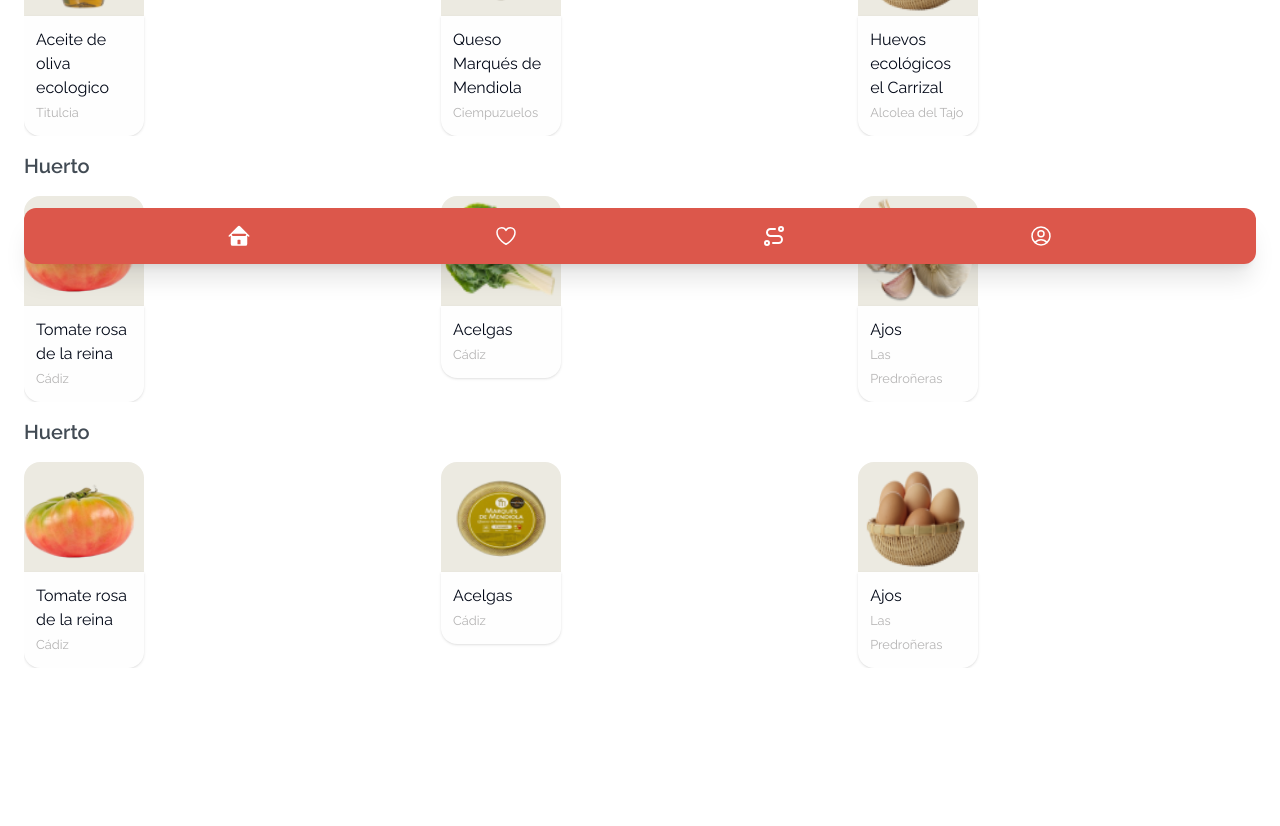
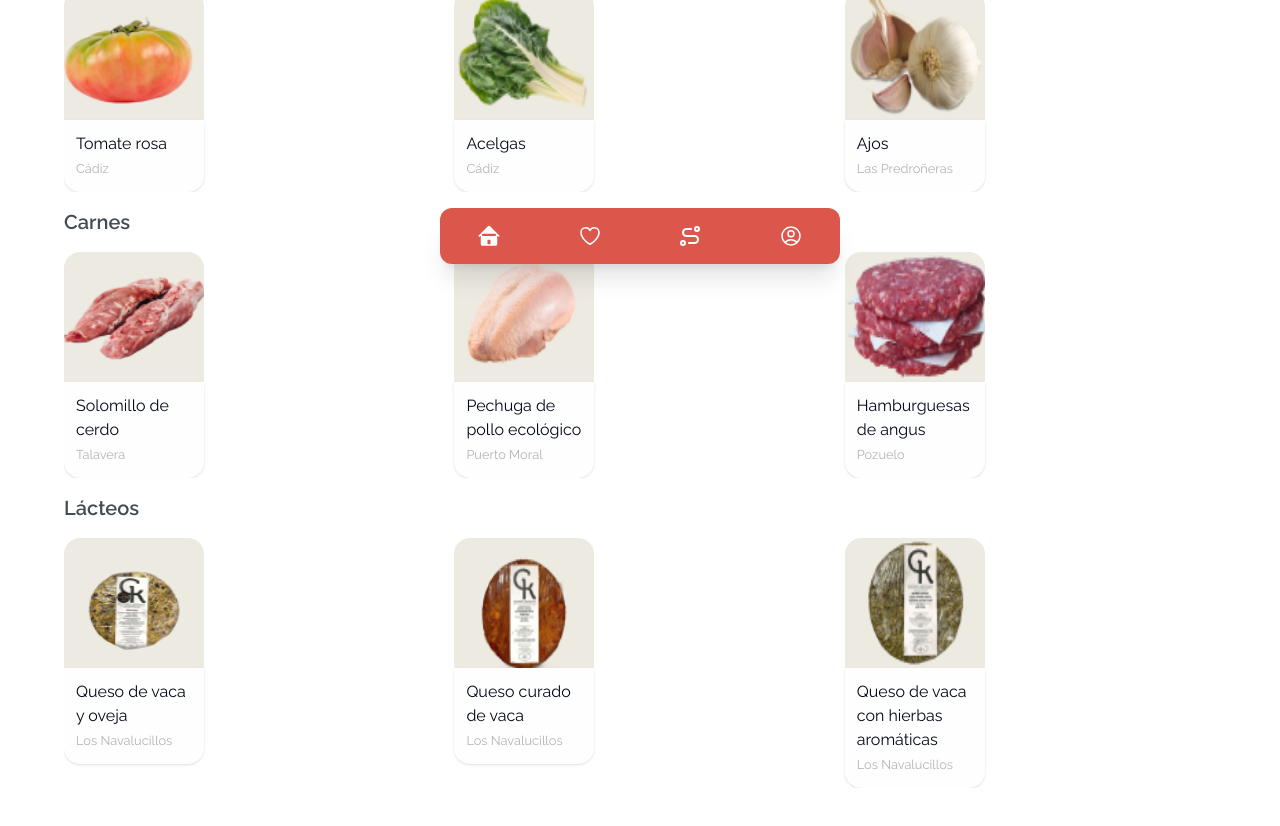
Before and after one commit to ecaleb97/hack4good, a Next.js app: page /menu in a window 1280 px wide. Shown: the part 520-1346 px from the top of the page. Before the commit the page ends 1228 px from the top, so only its background shows below. Built offline with nearby package versions, Linux system fonts and the light colour scheme.

Commit message:
Update product names and sizes

```diff
--- a/app/(routes)/create-route/page.tsx
+++ b/app/(routes)/create-route/page.tsx
@@ -4,10 +4,12 @@ import Image from "next/image"
 import map2 from "@/app/assets/images/map2.png"
 import { Search } from "@/components/search/search"
 import { MiniCard } from "@/components/card/mini-card"
+import MapComponent from "@/components/map/Map"
 
 export default function MyRoute () {
   return (
-    <div className={`my-6 ${raleway.className} font-semibold text-[#424B54]`}>
+    <div className={`my-6 ${raleway.className} font-semibold text-[#424B54]
+    max-w-[1200px] mx-auto`}>
       <h3
         className="text-center mb-6"
       >
@@ -15,14 +17,17 @@ export default function MyRoute () {
 
       </h3>
       <Search />
-      <Image
+      {/* <Image
         src={map2}
         alt="Map"
         width={500}
         height={250}
         priority
         className="my-6"
-      />
+      /> */}
+      <div className="my-6">
+        <MapComponent />
+      </div>
       <div className="flex justify-around mb-20">
         <MiniCard message="Rutas anteriores" />
         <MiniCard message="Rutas guardadas" />
--- a/app/menu/page.tsx
+++ b/app/menu/page.tsx
@@ -6,28 +6,34 @@ import { Footer } from "@/components/footer/footer";
 import { Huerto } from "@/components/huerto/huerto";
 import { Foryou } from "@/components/foryou/for-you";
 import { Milk } from "@/components/milk/milk";
+import MapComponent from "@/components/map/Map";
+import { Meat } from "@/components/meat/meat";
 
 export default function Home() {
   return (
-    <>
+    <div className="max-w-[1200px] mx-auto">
       <Header />
       <main className="p-6">
-        <div className="w-full">
+        <div className="w-full mb-6">
           <Search />
         </div>
-        <Image
+        {/* <Image
           src={map}
           alt="Map"
           width={500}
           height={250}
           priority
           className="my-6"
-        />
+        /> */}
+        {/* <div className="my-6">
+          <MapComponent />
+        </div> */}
         <Foryou />
         <Huerto />
+        <Meat />
         <Milk />
       </main>
       <Footer />
-    </>
+    </div>
   );
 }
--- a/components/card/card.tsx
+++ b/components/card/card.tsx
@@ -3,13 +3,13 @@ interface CardProps {
   description: string,
   icon: React.ReactNode
   message?: string
-  className?: string
+  className: string
 }
 
 export function Card ({ className, time, description, icon, message }: CardProps) {
   return (
     <div className={`${className} my-6
-      rounded-xl p-4`}
+      rounded-xl p-4 opacity-80`}
     >
       <span className="flex items-center gap-1
       font-light text-white">
@@ -18,7 +18,7 @@ export function Card ({ className, time, description, icon, message }: CardProps
       </span>
       <p
         className="text-center text-balance
-        text-lg p-4 text-[#fefefe]"
+        text-lg p-4 text-[#fefefe] z-50"
       >
         {description}
       </p>
--- a/components/footer/footer.tsx
+++ b/components/footer/footer.tsx
@@ -2,7 +2,7 @@ import { Navbar } from "@/components/nav/navbar"
 
 export function Footer () {
   return (
-    <footer className="fixed bottom-4 p-2 bg-[#DC574B]
+    <footer className="fixed max-w-[400px] mx-auto bottom-4 p-2 bg-[#DC574B]
     left-6 right-6 rounded-xl shadow-xl text-white">
       <Navbar />
     </footer>
--- a/components/huerto/huerto.tsx
+++ b/components/huerto/huerto.tsx
@@ -13,7 +13,7 @@ export function Huerto () {
           gap-[1.2rem] overflow-y-auto overscroll-x-contain
           snap-mandatory my-4 ${styles.slider}`}>
         <ProductCard
-          name="Tomate rosa de la reina"
+          name="Tomate rosa"
           image={tomato}
           origin="Cádiz"
         />
--- /dev/null
+++ b/components/map/Map.tsx
@@ -0,0 +1,133 @@
+"use client";
+
+import { APIProvider, Map, AdvancedMarker, useMapsLibrary, useMap } from "@vis.gl/react-google-maps";
+import { useState, useEffect } from "react";
+import { useStore } from "@nanostores/react";
+import { latlngPoints, setLatlngPoints, setRoute } from "@/state/mapState";
+
+const randomLatLng = [
+  {lat: 40.416775, lng: -3.703790},
+  {lat: 42.605556, lng: -5.570000}
+]
+
+async function getPlaceDetails(id: string) {
+  const Place = google.maps.places.Place;
+  // Use place ID to create a new Place instance.
+  const place = new Place({
+    id
+  });
+    // Call fetchFields, passing the desired data fields.
+  await place.fetchFields({ fields: ['displayName', 'formattedAddress', 'location', 'photos', 'types'] });
+
+  // Set marker state
+  return {
+    latlng: place.location?.toJSON() as google.maps.LatLngLiteral,
+    name: place.displayName as string,
+    address: place.formattedAddress as string,
+    id: id,
+    photos: place.photos ?? [],
+    types: place.types as string[]
+  }
+}
+async function searchNearbyPlacesFrom(query: string, location: google.maps.LatLngLiteral, map: google.maps.Map) {
+  const placesService = new google.maps.places.PlacesService(map);
+  const { AdvancedMarkerElement } = await google.maps.importLibrary("marker") as google.maps.MarkerLibrary
+  const request = {
+    location,
+    radius: 1000,
+    type: query,
+    rankBy: google.maps.places.RankBy.PROMINENCE,
+  }
+  placesService.nearbySearch(request, (results, status) => {
+    if (status === "OK" && results) {
+      const place = results[0]
+      /* console.log(place) */
+      new AdvancedMarkerElement({
+        position: place.geometry?.location?.toJSON(),
+        map,
+        title: place.name as string
+      })
+    }
+  })
+}
+function drawRoute(waypoints: google.maps.LatLngLiteral[], map: google.maps.Map | null) {
+  const DirectionsService = new google.maps.DirectionsService();
+  const DirectionsRenderer = new google.maps.DirectionsRenderer();
+  const response: {res: any} = {res: null}
+
+  DirectionsRenderer.setMap(map);
+  const request = {
+    origin: waypoints[0],
+    destination: waypoints[waypoints.length - 1],
+    waypoints: waypoints.slice(1, waypoints.length - 1).map(waypoint => {
+      return {
+        location: waypoint,
+        stopover: true
+      }
+    }),
+    optimizeWaypoints: true,
+    travelMode: google.maps.TravelMode.DRIVING,
+  }
+  return DirectionsService.route(request, (result, status) => {
+    if (status === "OK") {
+      DirectionsRenderer.setDirections(result);
+    }
+  })
+}
+
+function setRouteFromWaypoints(waypoints: google.maps.LatLngLiteral[], map: google.maps.Map | null) {
+  drawRoute(waypoints, map).then((response) => {
+    const route = response.routes[0];
+    const waypts = route.legs[0].steps
+      .map((step) => {
+        return {
+          lat: step.end_location.lat(),
+          lng: step.end_location.lng()
+        }}) as google.maps.LatLngLiteral[]
+    /* console.log("setting") */
+    setLatlngPoints(waypts)
+  })
+}
+
+function MainMapComponent() {
+  const placesLibrary = useMapsLibrary("places");
+  const map = useMap()
+  const $latlngPoints = useStore(latlngPoints)
+
+  useEffect(() => {
+    if (!(placesLibrary && map))
+      return;
+    new placesLibrary.PlacesService(map);
+    if(!$latlngPoints.length)
+      setRouteFromWaypoints(randomLatLng, map)
+    else
+    {
+      $latlngPoints.forEach((latlng) => {
+        searchNearbyPlacesFrom("food", latlng, map).then()
+      })
+      drawRoute($latlngPoints, map).then()
+    }
+  }, [placesLibrary, map, $latlngPoints])
+  return <></>;
+}
+export default function MapComponent() {
+  /* const [apiKey, setApiKey] = useState("") */
+  /* useEffect(() => {
+    if (!apiKey)
+      fetch("/api/getApiKey")
+        .then((res) => res.text())
+        .then((apiKey) => setApiKey(apiKey));
+  }, []); */
+  /* const apiKey = process.env.API_KEY */
+  // For now, we will use a hardcoded API key
+  // This is not recommended for production
+  const apiKey = "AIzaSyAq38rxp32Hxk4VAFYdaNds17YPtPQa15E"
+  /* console.log(apiKey) */
+  return apiKey && (
+    <APIProvider apiKey={apiKey}>
+      <Map defaultCenter={{lat: 0, lng: 0}} defaultZoom={5} mapId="e0dd0b4f7bfe120b" style={{width: "100%", height: "100vh"}}>
+        <MainMapComponent/>
+      </Map>
+    </APIProvider>
+  )
+}
--- /dev/null
+++ b/components/meat/meat.tsx
@@ -0,0 +1,33 @@
+import { SectionHeading } from "../header/section-heading";
+import { ProductCard } from "../product/product-card";
+import solomillo from "@/app/assets/images/solomillo.png"
+import pechugaPollo from "@/app/assets/images/pechugaPollo.png"
+import hamburguer from "@/app/assets/images/hamburguesa.png"
+import styles from "@/app/slider.module.css"
+
+export function Meat () {
+  return (
+    <section>
+      <SectionHeading name="Carnes" />
+      <div className={`grid grid-flow-col scroll-auto
+          gap-[1.2rem] overflow-y-auto overscroll-x-contain
+          snap-mandatory my-4 ${styles.slider}`}>
+        <ProductCard
+          name="Solomillo de cerdo"
+          image={solomillo}
+          origin="Talavera"
+        />
+        <ProductCard
+          name="Pechuga de pollo ecológico"
+          image={pechugaPollo}
+          origin="Puerto Moral"
+        />
+        <ProductCard
+          name="Hamburguesas de angus"
+          image={hamburguer}
+          origin="Pozuelo"
+        />
+      </div>
+    </section>
+  )
+}
--- a/components/milk/milk.tsx
+++ b/components/milk/milk.tsx
@@ -1,31 +1,31 @@
 import { SectionHeading } from "../header/section-heading";
 import { ProductCard } from "../product/product-card";
-import tomato from "@/app/assets/images/tomate.png"
-import cheese from "@/app/assets/images/queso.png"
-import eggs from "@/app/assets/images/huevos.png"
+import cheeseSponsored from "@/app/assets/images/cheeseSponsored.png"
+import cheeseSponsored2 from "@/app/assets/images/cheeseSponsored2.png"
+import cheeseSponsored3 from "@/app/assets/images/cheeseSponsored3.png"
 import styles from "@/app/slider.module.css"
 
 export function Milk () {
   return (
     <section>
-      <SectionHeading name="Huerto" />
+      <SectionHeading name="Lácteos" />
       <div className={`grid grid-flow-col scroll-auto
           gap-[1.2rem] overflow-y-auto overscroll-x-contain
           snap-mandatory my-4 ${styles.slider}`}>
         <ProductCard
-          name="Tomate rosa de la reina"
-          image={tomato}
-          origin="Cádiz"
+          name="Queso de vaca y oveja"
+          image={cheeseSponsored}
+          origin="Los Navalucillos"
         />
         <ProductCard
-          name="Acelgas"
-          image={cheese}
-          origin="Cádiz"
+          name="Queso curado de vaca"
+          image={cheeseSponsored2}
+          origin="Los Navalucillos"
         />
         <ProductCard
-          name="Ajos"
-          image={eggs}
-          origin="Las Predroñeras"
+          name="Queso de vaca con hierbas aromáticas"
+          image={cheeseSponsored3}
+          origin="Los Navalucillos"
         />
       </div>
     </section>
--- a/components/product/product-card.tsx
+++ b/components/product/product-card.tsx
@@ -13,13 +13,13 @@ export function ProductCard ({
   origin
 }: ProductCardProps) {
   return (
-    <article className={`w-[120px] rounded-xl
+    <article className={`w-[140px] rounded-xl
     ${raleway.className}`}>
       <Image
         src={image}
         alt="Aceite de oliva"
         className="bg-[#ECEAE1] rounded-t-2xl
-        w-[120px] h-[110px] flex justify-center"
+        w-[140px] h-[130px] flex justify-center"
         priority
       />
       <div className="p-3 rounded-b-2xl
```
Also changed, not shown: app/(routes)/my-route/page.tsx (+12 -10 lines).
